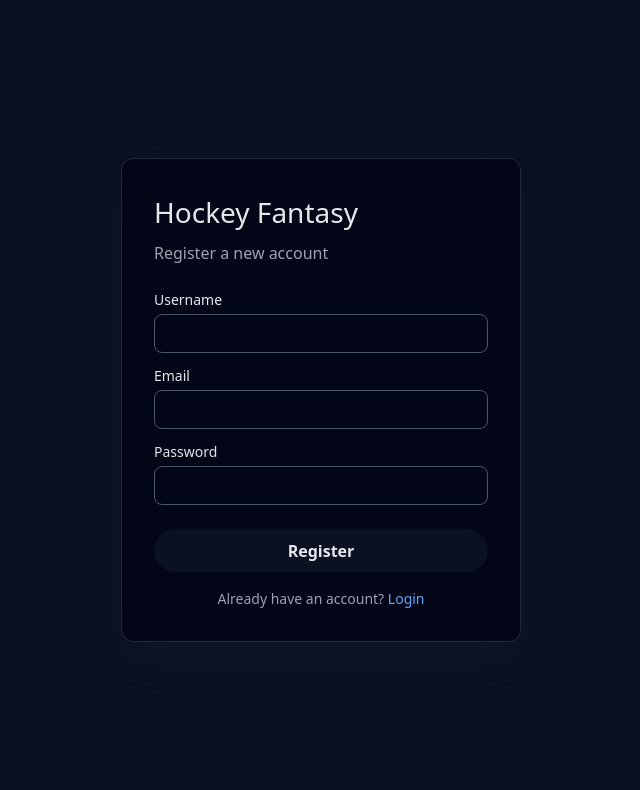
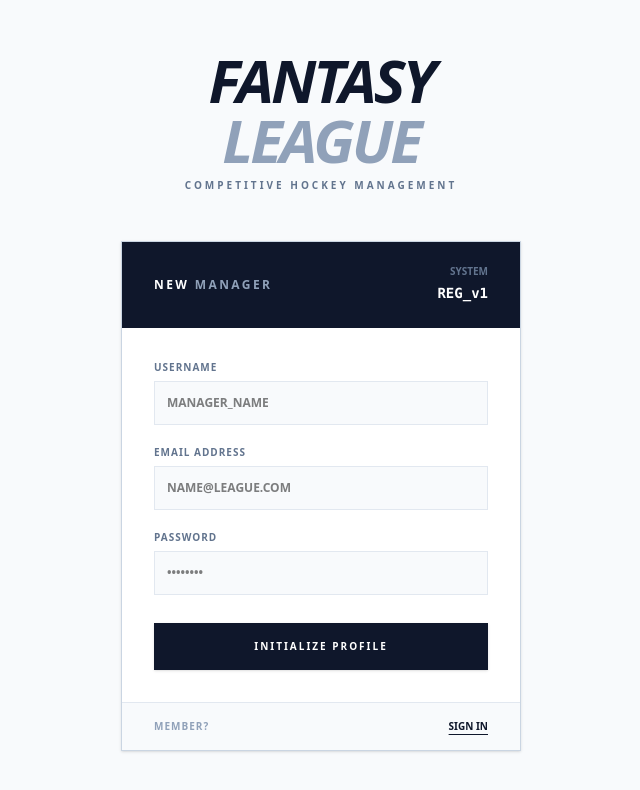
Before and after one commit to JoniPahikainen/hockey-fantasy, a React (Vite) app in the folder client/: page /register in a window 1280 px wide. Shown: the top 790 px of the page, without its empty margins (319-959 px from the left). Built offline with nearby package versions, Linux system fonts and the light colour scheme; no server answers.

Commit message:
style: update login and register page ui

```diff
--- a/client/src/pages/auth/LoginPage.tsx
+++ b/client/src/pages/auth/LoginPage.tsx
@@ -1,137 +1,140 @@
-import type { FormEvent } from 'react'
-import { useState } from 'react'
-import { useNavigate } from 'react-router-dom'
-import api from '../../lib/api'
-import AuthLayout from './AuthLayout'
+import { useState } from "react";
+import { Navigate, Link, useNavigate } from "react-router-dom";
+import api from "../../lib/api";
 
 export default function LoginPage() {
-  const navigate = useNavigate()
-  const [email, setEmail] = useState('')
-  const [password, setPassword] = useState('')
-  const [message, setMessage] = useState<string | null>(null)
-  const [isLoading, setIsLoading] = useState(false)
+  const [email, setEmail] = useState("");
+  const [password, setPassword] = useState("");
+  const [isLoading, setIsLoading] = useState(false);
+  const [error, setError] = useState<string | null>(null);
 
-  const handleSubmit = async (e: FormEvent) => {
-    e.preventDefault()
-    setMessage(null)
-    setIsLoading(true)
+  const navigate = useNavigate();
+  const token = localStorage.getItem("token");
+
+  if (token) {
+    return <Navigate to="/" replace />;
+  }
+
+  const handleLogin = async (e: React.FormEvent) => {
+    e.preventDefault();
+    setIsLoading(true);
+    setError(null);
 
     try {
-      // TODO: Replace with actual login endpoint when backend is ready
-
-      console.log(email, password);
-
-
-      const res = await api.post('/users/login', { email: email, password: password })
+      const res = await api.post("/auth/login", { email, password });
 
       if (res.data.token) {
-        localStorage.setItem('token', res.data.token)
-        localStorage.setItem('user', JSON.stringify(res.data.user))
+        localStorage.setItem("token", res.data.token);
+        localStorage.setItem("user", JSON.stringify(res.data.user));
+
+        navigate("/", { replace: true });
       }
-
-      setMessage('Login successful!')
-      setEmail('')
-      setPassword('')
-      setTimeout(() => {
-        navigate('/')
-      }, 1000)
     } catch (err: any) {
-      const detail = err?.response?.data?.error ?? 'Failed to login'
-      setMessage(detail)
+      console.error("Login failed:", err);
+      setError("Authentication failed. Check your identity or access key.");
     } finally {
-      setIsLoading(false)
+      setIsLoading(false);
     }
-  }
+  };
 
   return (
-    <AuthLayout title="Hockey Fantasy" subtitle="Login to your account">
-      <form onSubmit={handleSubmit} style={{ display: 'flex', flexDirection: 'column', gap: '0.75rem' }}>
-        <label style={{ fontSize: '0.875rem' }}>
-          Email
+    <div className="min-h-screen bg-slate-50 flex items-center justify-center p-6">
+      <div className="max-w-[400px] w-full">
+        <div className="mb-12 text-center">
+          <h1 className="text-6xl font-black uppercase italic tracking-tighter leading-none text-slate-900">
+            FANTASY <span className="text-slate-400">LEAGUE</span>
+          </h1>
+          <p className="text-[10px] font-black uppercase tracking-[0.3em] text-slate-500 mt-2">
+            Competitive Hockey Management
+          </p>
+        </div>
+
+        <div className="bg-white border border-slate-300 shadow-sm overflow-hidden">
+
+          {/* HEADER SECTION */}
+          <div className="px-8 py-6 bg-slate-900 flex justify-between items-center">
+            <h2 className="text-xs font-black text-white uppercase tracking-[0.2em]">
+              Manager <span className="text-slate-400">Access</span>
+            </h2>
+            <div className="text-right">
+              <span className="text-[10px] font-black text-slate-500 uppercase block leading-none mb-1">
+                Security
+              </span>
+              <span className="text-sm font-mono font-black text-white leading-none uppercase">
+                {isLoading ? "Wait..." : "Auth_v2"}
+              </span>
+            </div>
+          </div>
+
+          {/* FORM SECTION */}
+          <div className="p-8 bg-white">
+            <form onSubmit={handleLogin} className="flex flex-col gap-5">
+
+              {/* ERROR DISPLAY */}
+              {error && (
+                <div className="bg-rose-50 border border-rose-200 px-4 py-3 text-[10px] font-black text-rose-600 uppercase tracking-widest">
+                  {error}
+                </div>
+              )}
+
+              <div className="flex flex-col gap-1.5">
+                <label className="text-[10px] font-black text-slate-500 uppercase tracking-widest">
+                  Identity (Email)
+                </label>
                 <input
                   type="email"
+                  required
+                  disabled={isLoading}
+                  className="bg-slate-50 border border-slate-200 p-3 text-[12px] font-bold uppercase outline-none focus:border-slate-400 transition-all disabled:opacity-50"
+                  placeholder="name@league.com"
                   value={email}
                   onChange={(e) => setEmail(e.target.value)}
+                />
+              </div>
+
+              <div className="flex flex-col gap-1.5">
+                <label className="text-[10px] font-black text-slate-500 uppercase tracking-widest">
+                  Access Key
+                </label>
+                <input
+                  type="password"
                   required
                   disabled={isLoading}
-            style={{
-              marginTop: '0.25rem',
-              width: '100%',
-              padding: '0.5rem 0.75rem',
-              borderRadius: '0.5rem',
-              border: '1px solid #4b5563',
-              background: '#020617',
-              color: 'inherit',
-              opacity: isLoading ? 0.6 : 1,
-            }}
-          />
-        </label>
-
-        <label style={{ fontSize: '0.875rem' }}>
-          Password
-          <input
-            type="password"
+                  className="bg-slate-50 border border-slate-200 p-3 text-[12px] font-bold outline-none focus:border-slate-400 transition-all disabled:opacity-50"
+                  placeholder="••••••••"
                   value={password}
                   onChange={(e) => setPassword(e.target.value)}
-            required
-            disabled={isLoading}
-            style={{
-              marginTop: '0.25rem',
-              width: '100%',
-              padding: '0.5rem 0.75rem',
-              borderRadius: '0.5rem',
-              border: '1px solid #4b5563',
-              background: '#020617',
-              color: 'inherit',
-              opacity: isLoading ? 0.6 : 1,
-            }}
                 />
-        </label>
+              </div>
 
               <button
                 type="submit"
                 disabled={isLoading}
-          style={{
-            marginTop: '0.75rem',
-            padding: '0.6rem 1rem',
-            borderRadius: '999px',
-            border: 'none',
-            background: isLoading ? '#4b5563' : '#0b1120',
-            color: '#e5e7eb',
-            fontWeight: 600,
-            cursor: isLoading ? 'not-allowed' : 'pointer',
-            opacity: isLoading ? 0.7 : 1,
-          }}
+                className={`mt-2 py-4 text-[10px] font-black uppercase tracking-[0.2em] transition-all shadow-sm
+                  ${isLoading
+                    ? "bg-slate-400 text-white cursor-not-allowed"
+                    : "bg-slate-900 text-white hover:bg-slate-800"
+                  }`}
               >
-          {isLoading ? 'Logging in...' : 'Login'}
+                {isLoading ? "Authenticating..." : "Enter Dashboard"}
               </button>
             </form>
+          </div>
 
-      {message && (
-        <div
-          style={{
-            marginTop: '1rem',
-            fontSize: '0.875rem',
-            color: message.includes('successful') ? '#10b981' : '#fbbf24',
-          }}
+          {/* FOOTER */}
+          <div className="bg-slate-50 px-8 py-4 border-t border-slate-200 flex justify-between items-center">
+            <span className="text-[10px] font-black text-slate-400 uppercase tracking-widest">
+              No Account?
+            </span>
+            <Link
+              to="/register"
+              className="text-[10px] font-black text-slate-900 uppercase underline underline-offset-4 hover:text-slate-600"
             >
-          {message}
+              Register Team
+            </Link>
           </div>
-      )}
-
-      <div style={{ marginTop: '1rem', fontSize: '0.875rem', textAlign: 'center', color: '#9ca3af' }}>
-        Don't have an account?{' '}
-        <a
-          href="/register"
-          onClick={(e) => {
-            e.preventDefault()
-            navigate('/register')
-          }}
-          style={{ color: '#60a5fa', textDecoration: 'none' }}
-        >
-          Register
-        </a>
         </div>
-    </AuthLayout>
-  )
+      </div>
+    </div>
+  );
 }
--- a/client/src/pages/auth/RegisterPage.tsx
+++ b/client/src/pages/auth/RegisterPage.tsx
@@ -1,150 +1,160 @@
-import type { FormEvent } from 'react'
-import { useState } from 'react'
-import { useNavigate } from 'react-router-dom'
-import api from '../../lib/api'
-import AuthLayout from './AuthLayout'
+import { useState } from "react";
+import { useNavigate, Link, Navigate } from "react-router-dom";
+import api from "../../lib/api";
 
 export default function RegisterPage() {
-  const navigate = useNavigate()
-  const [username, setUsername] = useState('')
-  const [email, setEmail] = useState('')
-  const [password, setPassword] = useState('')
-  const [message, setMessage] = useState<string | null>(null)
-  const [isLoading, setIsLoading] = useState(false)
+  const navigate = useNavigate();
+  const token = localStorage.getItem("token");
 
-  const handleSubmit = async (e: FormEvent) => {
-    e.preventDefault()
-    setMessage(null)
-    setIsLoading(true)
+  const [formData, setFormData] = useState({
+    username: "",
+    email: "",
+    password: "",
+  });
+  const [isLoading, setIsLoading] = useState(false);
+  const [error, setError] = useState<string | null>(null);
+
+  if (token) {
+    return <Navigate to="/" replace />;
+  }
+
+  const handleRegister = async (e: React.FormEvent) => {
+    e.preventDefault();
+    setIsLoading(true);
+    setError(null);
 
     try {
-      const res = await api.post('/users/register', { username, email, password })
-      setMessage(`User created successfully! ID: ${res.data.user.user_id}`)
-      // Clear form on success
-      setUsername('')
-      setEmail('')
-      setPassword('')
-      setTimeout(() => {
-        navigate('/login')
-      }, 1500)
+      const res = await api.post("/auth/register", formData);
+
+      if (res.data.token) {
+        localStorage.setItem("token", res.data.token);
+        localStorage.setItem("user", JSON.stringify(res.data.user));
+
+        navigate("/", { replace: true });
+      }
     } catch (err: any) {
-      const detail = err?.response?.data?.error ?? 'Failed to register'
-      setMessage(detail)
+      console.error("Registration failed:", err);
+      setError(
+        err.response?.data?.error || "Registration failed. Please try again."
+      );
     } finally {
-      setIsLoading(false)
+      setIsLoading(false);
     }
-  }
+  };
 
   return (
-    <AuthLayout title="Hockey Fantasy" subtitle="Register a new account">
-      <form onSubmit={handleSubmit} style={{ display: 'flex', flexDirection: 'column', gap: '0.75rem' }}>
-        <label style={{ fontSize: '0.875rem' }}>
+    <div className="min-h-screen bg-slate-50 flex items-center justify-center p-6">
+      <div className="max-w-[400px] w-full">
+        <div className="mb-12 text-center">
+          <h1 className="text-6xl font-black uppercase italic tracking-tighter leading-none text-slate-900">
+            FANTASY <span className="text-slate-400">LEAGUE</span>
+          </h1>
+          <p className="text-[10px] font-black uppercase tracking-[0.3em] text-slate-500 mt-2">
+            Competitive Hockey Management
+          </p>
+        </div>
+
+        <div className="bg-white border border-slate-300 shadow-sm overflow-hidden">
+
+          {/* HEADER SECTION */}
+          <div className="px-8 py-6 bg-slate-900 flex justify-between items-center">
+            <h2 className="text-xs font-black text-white uppercase tracking-[0.2em]">
+              New <span className="text-slate-400">Manager</span>
+            </h2>
+            <div className="text-right">
+              <span className="text-[10px] font-black text-slate-500 uppercase block leading-none mb-1">
+                System
+              </span>
+              <span className="text-sm font-mono font-black text-white leading-none">
+                REG_v1
+              </span>
+            </div>
+          </div>
+
+          {/* FORM SECTION */}
+          <div className="p-8 bg-white">
+            <form onSubmit={handleRegister} className="flex flex-col gap-5">
+
+              {/* ERROR DISPLAY */}
+              {error && (
+                <div className="bg-rose-50 border border-rose-200 px-4 py-3 text-[10px] font-black text-rose-600 uppercase tracking-widest">
+                  {error}
+                </div>
+              )}
+
+              <div className="flex flex-col gap-1.5">
+                <label className="text-[10px] font-black text-slate-500 uppercase tracking-widest">
                   Username
+                </label>
                 <input
                   type="text"
-            value={username}
-            onChange={(e) => setUsername(e.target.value)}
                   required
                   disabled={isLoading}
-            style={{
-              marginTop: '0.25rem',
-              width: '100%',
-              padding: '0.5rem 0.75rem',
-              borderRadius: '0.5rem',
-              border: '1px solid #4b5563',
-              background: '#020617',
-              color: 'inherit',
-              opacity: isLoading ? 0.6 : 1,
-            }}
+                  className="bg-slate-50 border border-slate-200 p-3 text-[12px] font-bold uppercase outline-none focus:border-slate-400 transition-all disabled:opacity-50"
+                  placeholder="Manager_Name"
+                  value={formData.username}
+                  onChange={(e) => setFormData({ ...formData, username: e.target.value })}
                 />
+              </div>
+
+              <div className="flex flex-col gap-1.5">
+                <label className="text-[10px] font-black text-slate-500 uppercase tracking-widest">
+                  Email Address
                 </label>
-
-        <label style={{ fontSize: '0.875rem' }}>
-          Email
                 <input
                   type="email"
-            value={email}
-            onChange={(e) => setEmail(e.target.value)}
                   required
                   disabled={isLoading}
-            style={{
-              marginTop: '0.25rem',
-              width: '100%',
-              padding: '0.5rem 0.75rem',
-              borderRadius: '0.5rem',
-              border: '1px solid #4b5563',
-              background: '#020617',
-              color: 'inherit',
-              opacity: isLoading ? 0.6 : 1,
-            }}
+                  className="bg-slate-50 border border-slate-200 p-3 text-[12px] font-bold uppercase outline-none focus:border-slate-400 transition-all disabled:opacity-50"
+                  placeholder="name@league.com"
+                  value={formData.email}
+                  onChange={(e) => setFormData({ ...formData, email: e.target.value })}
                 />
+              </div>
+
+              <div className="flex flex-col gap-1.5">
+                <label className="text-[10px] font-black text-slate-500 uppercase tracking-widest">
+                  Password
                 </label>
-
-        <label style={{ fontSize: '0.875rem' }}>
-          Password
                 <input
                   type="password"
-            value={password}
-            onChange={(e) => setPassword(e.target.value)}
                   required
                   disabled={isLoading}
-            style={{
-              marginTop: '0.25rem',
-              width: '100%',
-              padding: '0.5rem 0.75rem',
-              borderRadius: '0.5rem',
-              border: '1px solid #4b5563',
-              background: '#020617',
-              color: 'inherit',
-              opacity: isLoading ? 0.6 : 1,
-            }}
+                  className="bg-slate-50 border border-slate-200 p-3 text-[12px] font-bold outline-none focus:border-slate-400 transition-all disabled:opacity-50"
+                  placeholder="••••••••"
+                  value={formData.password}
+                  onChange={(e) => setFormData({ ...formData, password: e.target.value })}
                 />
-        </label>
+              </div>
 
               <button
                 type="submit"
                 disabled={isLoading}
-          style={{
-            marginTop: '0.75rem',
-            padding: '0.6rem 1rem',
-            borderRadius: '999px',
-            border: 'none',
-            background: isLoading ? '#4b5563' : '#0b1120',
-            color: '#e5e7eb',
-            fontWeight: 600,
-            cursor: isLoading ? 'not-allowed' : 'pointer',
-            opacity: isLoading ? 0.7 : 1,
-          }}
+                className={`mt-2 py-4 text-[10px] font-black uppercase tracking-[0.2em] transition-all shadow-sm
+                  ${isLoading
+                    ? "bg-slate-400 text-white cursor-not-allowed"
+                    : "bg-slate-900 text-white hover:bg-slate-800"
+                  }`}
               >
-          {isLoading ? 'Registering...' : 'Register'}
+                {isLoading ? "Creating Account..." : "Initialize Profile"}
               </button>
             </form>
+          </div>
 
-      {message && (
-        <div
-          style={{
-            marginTop: '1rem',
-            fontSize: '0.875rem',
-            color: message.includes('successfully') ? '#10b981' : '#fbbf24',
-          }}
+          {/* FOOTER */}
+          <div className="bg-slate-50 px-8 py-4 border-t border-slate-200 flex justify-between items-center">
+            <span className="text-[10px] font-black text-slate-400 uppercase tracking-widest">
+              Member?
+            </span>
+            <Link
+              to="/login"
+              className="text-[10px] font-black text-slate-900 uppercase underline underline-offset-4 hover:text-slate-600"
             >
-          {message}
+              Sign In
+            </Link>
           </div>
-      )}
-
-      <div style={{ marginTop: '1rem', fontSize: '0.875rem', textAlign: 'center', color: '#9ca3af' }}>
-        Already have an account?{' '}
-        <a
-          href="/login"
-          onClick={(e) => {
-            e.preventDefault()
-            navigate('/login')
-          }}
-          style={{ color: '#60a5fa', textDecoration: 'none' }}
-        >
-          Login
-        </a>
         </div>
-    </AuthLayout>
-  )
+      </div>
+    </div>
+  );
 }
```
Lines whose indentation alone changed are shown as unchanged.
